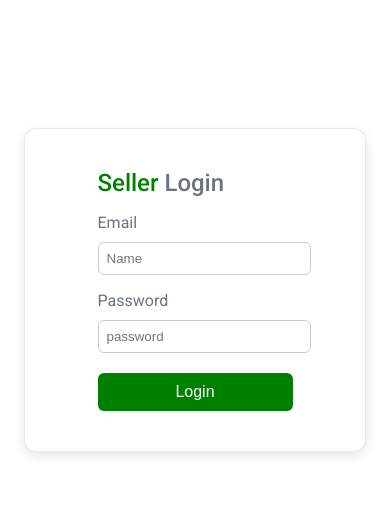
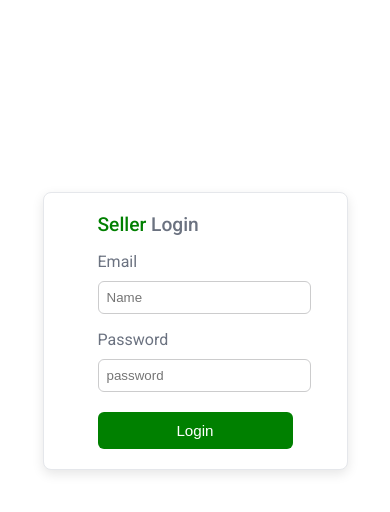
Before and after one commit to lubnafebin/product-list, a React (Vite) app: page /seller in a window 390 px wide. Shown: the top 512 px of the page. Built offline with nearby package versions, Linux system fonts and the light colour scheme; no server answers.

Commit message:
updated mobile responsiveness and button class names in user and seller login

```diff
--- a/src/components/login/Login.css
+++ b/src/components/login/Login.css
@@ -12,11 +12,12 @@
   z-index: 1000;
   display: flex;
   flex-direction: column;
-  gap: 14px; margin: auto;
+  gap: 14px;
+  margin: auto;
   align-items: flex-start;
-  padding: 48px 32px;
-  width: 320px;
-  max-width: 352px;
+  padding: 30px;
+  width: 100%;
+  max-width: 320px;
   color: #6b7280;
   border-radius: 12px;
   box-shadow: 0 4px 12px rgba(0, 0, 0, 0.1);
@@ -70,7 +71,7 @@
   text-decoration: underline;
 }
 
-.submit-btn {
+.submit-button {
   background: green;
   color: white;
   width: 100%;
@@ -81,7 +82,7 @@
   font-size: 1rem;
 }
 
-.submit-btn:hover {
+.submit-button:hover {
   background: darkgreen;
 }
 
@@ -96,7 +97,7 @@
   font-size: 1.2rem;
   }
 
-.submit-btn {
+.submit-button {
   padding: 8px;
   font-size: 0.9rem;
   }
--- a/src/components/login/Login.jsx
+++ b/src/components/login/Login.jsx
@@ -22,7 +22,7 @@ export const Login = () => {
         navigate("/");
         setUser(data.user);
         setShowUserLogin(false);
-        toast.success(data.message)
+        toast.success(data.message);
       } else {
         toast.error(data.message);
       }
@@ -94,7 +94,7 @@ export const Login = () => {
           </p>
         )}
 
-        <button className="submit-btn">
+        <button className="submit-button">
           {state === "register" ? "Create Account" : "Login"}
         </button>
       </form>
--- a/src/components/seller/SellerLogin.css
+++ b/src/components/seller/SellerLogin.css
@@ -4,8 +4,8 @@
   flex-direction: column;
   gap: 16px;
   align-items: center;
-  width: 280px;
-  max-width: 350px;
+  width: 100%;
+  max-width: 250px;
   color: #6b7280;
   border-radius: 12px;
   box-shadow: 0 4px 12px rgba(0, 0, 0, 0.1);
@@ -19,7 +19,6 @@
 .form-title {
   font-size: 1.5rem;
   font-weight: 500;
-  margin: auto;
 }
 
 .highlight {
@@ -64,3 +63,22 @@
 .submit-btn:hover {
   background: darkgreen;
 }
+
+@media (max-width:480px) {
+  .forms-container {
+    width: 70%;
+    max-width: 100%;
+    padding: 20px 15px;
+    border-radius: 8px;
+    margin-top: 12rem;
+  }
+
+  .form-title {
+    font-size: 1.2rem;
+  }
+
+  .submit-btn {
+    padding: 10px;
+    font-size: 0.95rem;
+  }
+}
```
